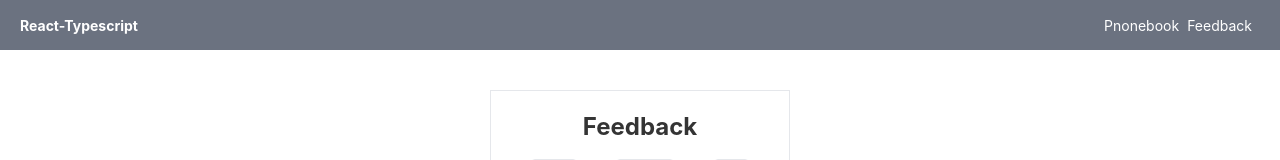
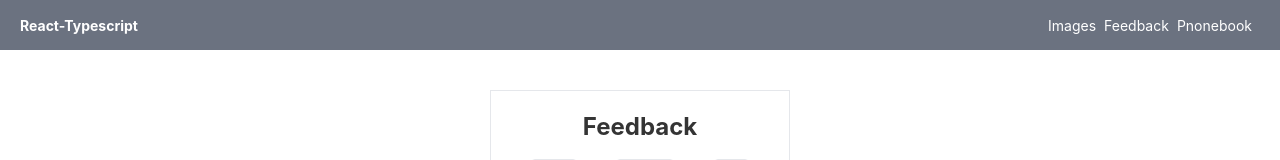
Before and after one commit to Sergiyan92/my-typescript-app, a React (Vite) app: page /feedback in a window 1280 px wide. Shown: the top 160 px of the page. Built offline with nearby package versions, Linux system fonts and the light colour scheme.

Commit message:
create route images

```diff
--- a/src/App.tsx
+++ b/src/App.tsx
@@ -3,6 +3,7 @@ import Navigation from "./components/Navigation";
 
 import FeedbackPage from "./pages/FeedbackPage";
 import Images from "./components/images/Images";
+import PhonebookPage from "./pages/PhonebookPage";
 
 function App() {
   return (
@@ -11,6 +12,7 @@ function App() {
 
       <Routes>
         <Route path="/" element={<Images />} />
+        <Route path="/phonebook" element={<PhonebookPage />} />
         <Route path="/feedback" element={<FeedbackPage />} />
       </Routes>
     </>
--- a/src/components/Navigation.tsx
+++ b/src/components/Navigation.tsx
@@ -5,10 +5,13 @@ const Navigation = () => {
       <span className="font-bold">React-Typescript</span>
       <span>
         <Link to="/" className="mr-2">
-          Pnonebook
+          Images
         </Link>
         <Link to="/feedback" className="mr-2">
           Feedback
+        </Link>
+        <Link to="/phonebook" className="mr-2">
+          Pnonebook
         </Link>
       </span>
     </nav>
--- a/src/components/images/Images.tsx
+++ b/src/components/images/Images.tsx
@@ -54,7 +54,6 @@ const Images = () => {
   };
 
   const handleLoadMore = () => {
-    setIsLoading(true);
     setPage((prevPage) => prevPage + 1);
   };
 
@@ -73,7 +72,7 @@ const Images = () => {
 
       {isLoading && (
         <Loader
-          className=" absolute top-[300px] left-[500px]"
+          className="fixed top-[300px] left-[500px]"
           speed="normal"
           size="lg"
           content="Loading..."
--- a/src/components/images/searchbar/Searchbar.tsx
+++ b/src/components/images/searchbar/Searchbar.tsx
@@ -27,7 +27,7 @@ const Searchbar = ({ onSubmit }: SearchbarProps) => {
         </button>
 
         <input
-          className="p-2 mr-2 rounded border "
+          className="p-2 mr-2 rounded border outline-none "
           type="text"
           autoComplete="off"
           autoFocus
```
